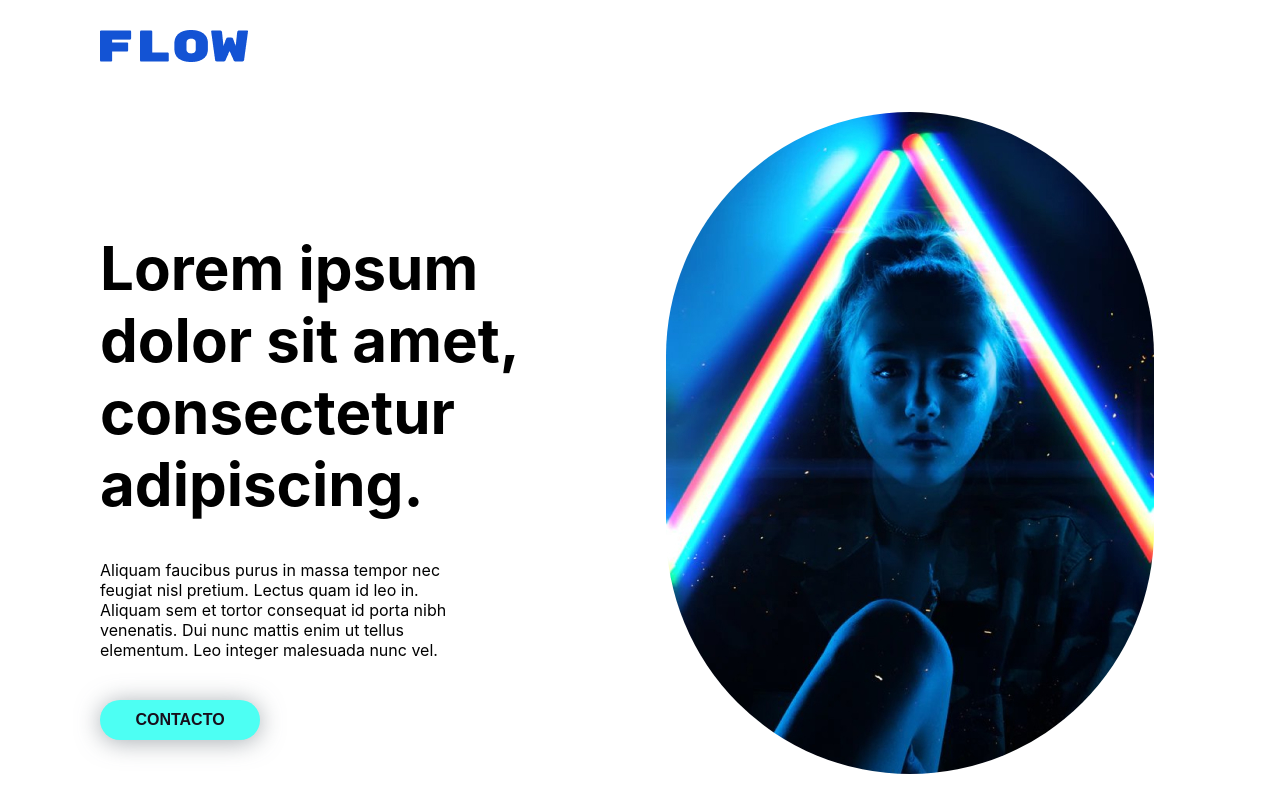
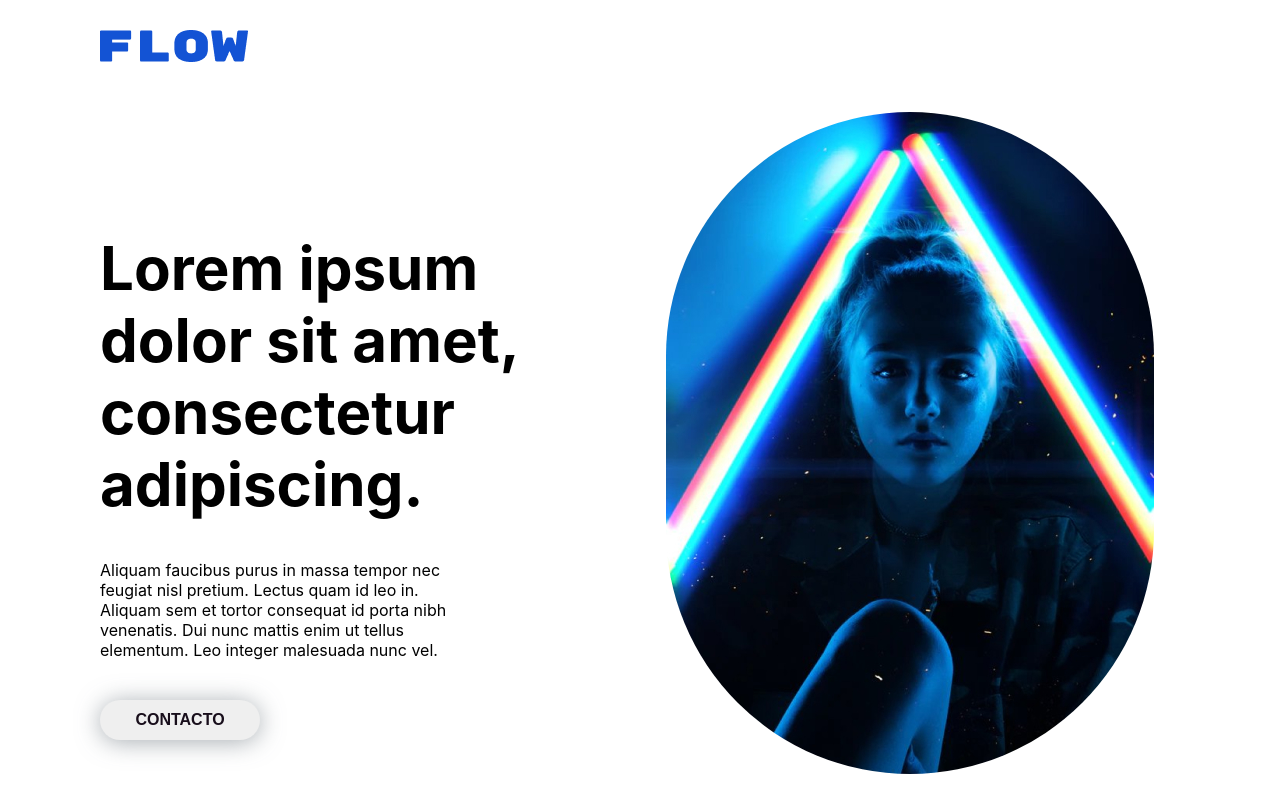
Before and after one commit to Bolio/landing-page-flow, a React (Vite) app: page / in a window 1280 px wide. Shown: the top 800 px of the page. Built offline with nearby package versions, Linux system fonts and the light colour scheme.

Commit message:
Changes in Button component

```diff
--- a/src/components/Buttons/index.jsx
+++ b/src/components/Buttons/index.jsx
@@ -1,9 +1,9 @@
 import React from "react";
-import styled from "styled-components";
+import styled, { css } from "styled-components";
 
 const ButtonTextStyled = styled.button`
   color: ${(props) => props.theme.colors.darkPurple};
-  background-color: ${(props) => props.theme.colors.lightBlue};
+  /* background-color: ${(props) => props.theme.colors.lightBlue}; */
   width: ${({ width }) => width};
   height: ${({ height }) => height};
   font-size: ${(props) => props.theme.fontSize.small};
@@ -17,11 +17,28 @@ const ButtonTextStyled = styled.button`
     border: 1px inset #1d659f;
     padding: 4px 2px 2px 4px;
   }
+
+  ${(props) =>
+    props.status === "primary" &&
+    css`
+      background-color: ${(props) => props.theme.colors.lightBlue};
+    `}
+  ${(props) =>
+    props.status === "secondary" &&
+    css`
+      background-color: white;
+      border: 2px ${(props) => props.theme.colors.lightBlue} solid;
+    `}
 `;
 
-const ButtonText = ({ children, width, height, borderRadius }) => {
+const ButtonText = ({ children, width, height, borderRadius, status }) => {
   return (
-    <ButtonTextStyled width={width} height={height} borderRadius={borderRadius}>
+    <ButtonTextStyled
+      width={width}
+      height={height}
+      borderRadius={borderRadius}
+      status={status}
+    >
       {children}
     </ButtonTextStyled>
   );
```
